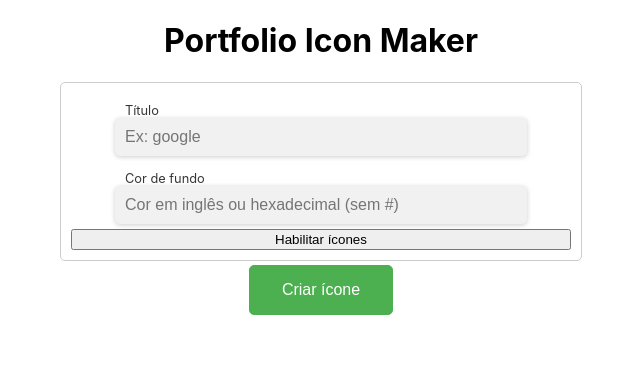
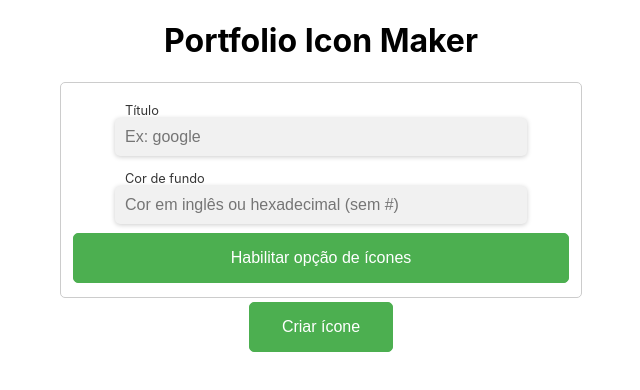
Before and after one commit to vinigofr/portfolio-icon, a React (Create React App) app: page / in a window 1280 px wide. Shown: the top 390 px of the page, without its empty margins (319-959 px from the left). Built offline with nearby package versions, Linux system fonts and the light colour scheme.

Commit message:
Adiciona mais styled components

```diff
--- a/src/Components/IconInputs.jsx
+++ b/src/Components/IconInputs.jsx
@@ -1,6 +1,5 @@
 import React from 'react';
 import styled from 'styled-components';
-
 
 const FormInput = styled.input`
   &:disabled {
@@ -11,7 +10,7 @@ const FormInput = styled.input`
 `;
 
 function IconInputs(props) {
-  const { inputParams } = props;
+  const { inputParams, emptyColor } = props;
   const [disabledInput, setDisabledInput] = React.useState(true);
 
   const manageIconColorInput = async (e) => {
@@ -37,6 +36,7 @@ function IconInputs(props) {
           name="icon"
           id="icon"
           placeholder="Ex: google"
+          { ...emptyColor }
           value={inputParams.icon}
           autoComplete="off"
         />
--- a/src/Components/inputs/FormInput.jsx
+++ b/src/Components/inputs/FormInput.jsx
@@ -3,6 +3,27 @@ import '../../Styles/FormInput.css';
 import '../../Styles/Button.css';
 import AppContext from '../../ContextAPI/AppContext';
 import IconInputs from '../IconInputs';
+import styled from 'styled-components';
+
+const ButtonOptions = styled.button`
+  background-color: #4CAF50;
+  border: none;
+  color: rgb(255, 255, 255);
+  padding: 15px 32px;
+  text-align: center;
+  font-size: 16px;
+  margin: 4px 2px;
+  cursor: pointer;
+  -webkit-transition-duration: 0.4s; /* Safari */
+  transition-duration: 0.4s;
+  border-radius: 5px;
+  border: 1px solid #4CAF50;
+
+  &hover: {
+    background-color: rgb(255, 255, 255);
+    color: #4CAF50;
+  }
+`;
 
 const FormInput = function () {
   const { setParams, setFirstTime } =  React.useContext(AppContext);
@@ -60,7 +81,7 @@ const FormInput = function () {
     };
   };
 
-  const style = { boxShadow: '0 0 1px 1px red' }
+  const style = { boxShadow: '0 0 1px 1px red' };
 
   return (
     <>
@@ -96,13 +117,14 @@ const FormInput = function () {
         <IconInputs
           inputParams={ inputParams }
           setInputParams={ setInputParams }
+          emptyColor={ filled && !inputParams.icon ? { style } : null}
         />
       }
-      <button
+      <ButtonOptions
         type="button"
         onClick={ () => IconFormFunction() }>
-         {`${ editableIcon ? 'Desabilitar' : 'Habilitar' }`} ícones
-      </button>
+         {`${ editableIcon ? 'Desabilitar opção de' : 'Habilitar opção de' }`} ícones
+      </ButtonOptions>
     </form>
     <button
         type="button"
```
